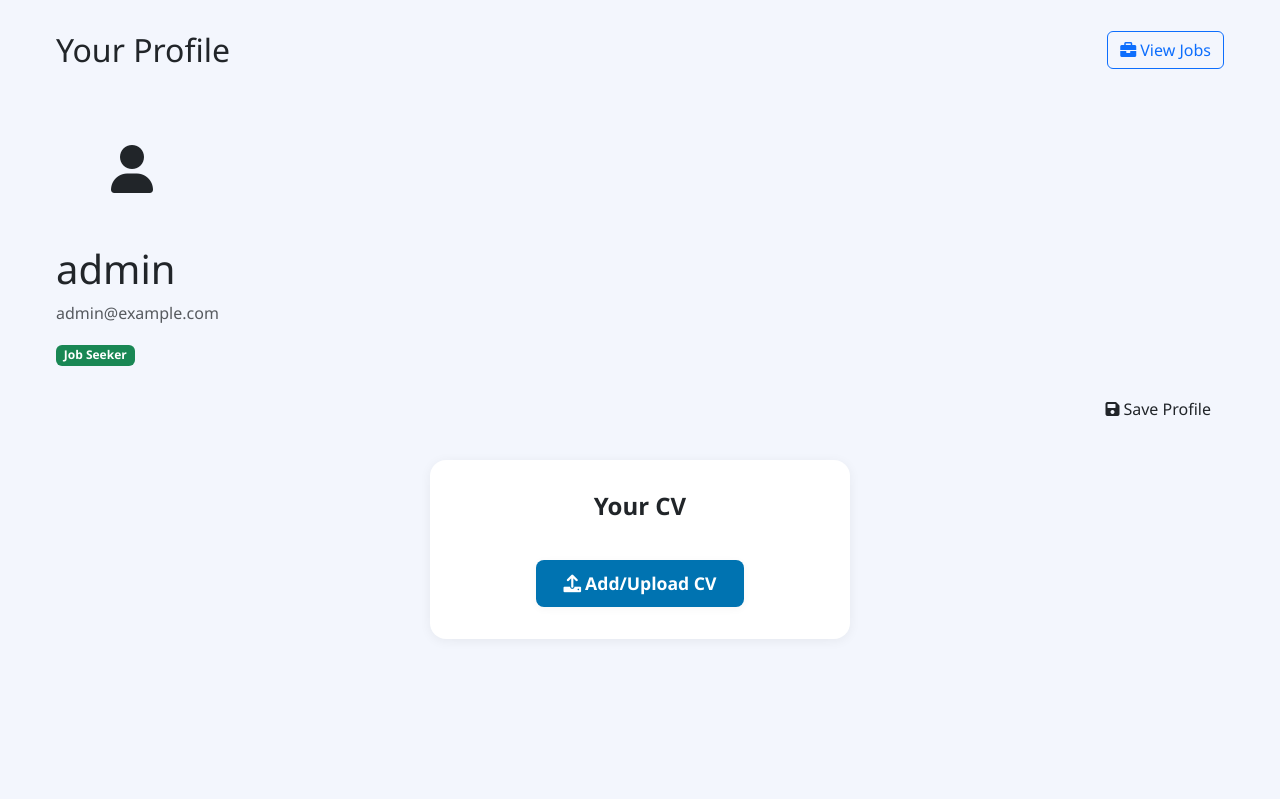
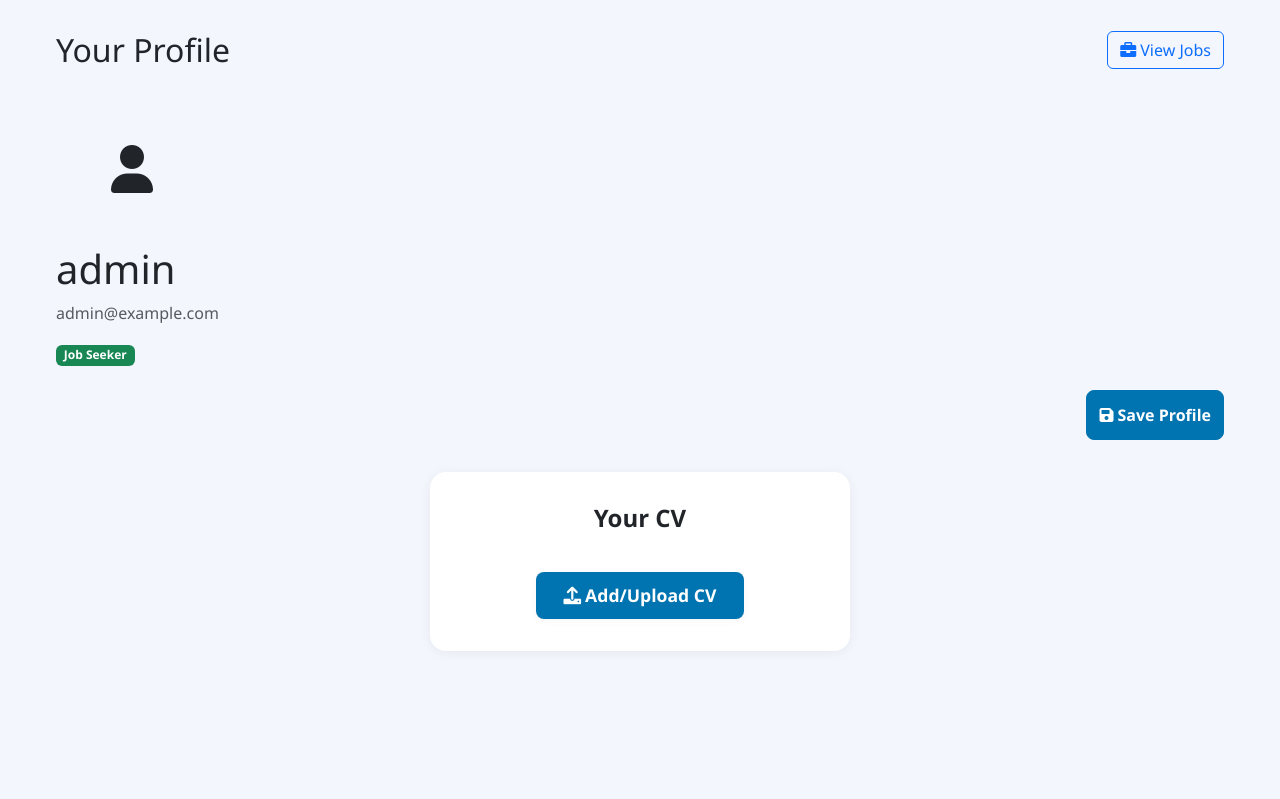
Before and after one commit to SandroNizharadze/Jobsy, a Django app: page /profile/ in a window 1280 px wide. Shown: the part 83-882 px from the top of the page. Run offline with Django 5.2, Linux system fonts and the light colour scheme; a user stored in the database is signed in; data comes from the database, SQL or seed files in the repository.

Commit message:
Allow debug for render

```diff
--- a/core/templates/core/profile.html
+++ b/core/templates/core/profile.html
@@ -452,4 +452,14 @@
         }
     });
 </script>
+<style>
+.btn-linkedin {
+    background-color: #0073b1;
+    border-color: #0073b1;
+    color: white;
+    font-weight: 600;
+    padding: 12px;
+    border-radius: 8px;
+}
+</style>
 {% endblock %}
--- a/jobsy/render_settings.py
+++ b/jobsy/render_settings.py
@@ -2,7 +2,7 @@ from .settings import *
 import os
 
 # SECURITY WARNING: don't run with debug turned on in production!
-DEBUG = False
+DEBUG = True
 
 # SECURITY WARNING: keep the secret key used in production secret!
 SECRET_KEY = os.environ.get('SECRET_KEY', 'django-insecure-3!rk4uta2qj@xis7_^sv8u=34*pd$-%b3&!fd)inbbvd5$a*$z')
```
Also changed, not shown: 1 other file.
